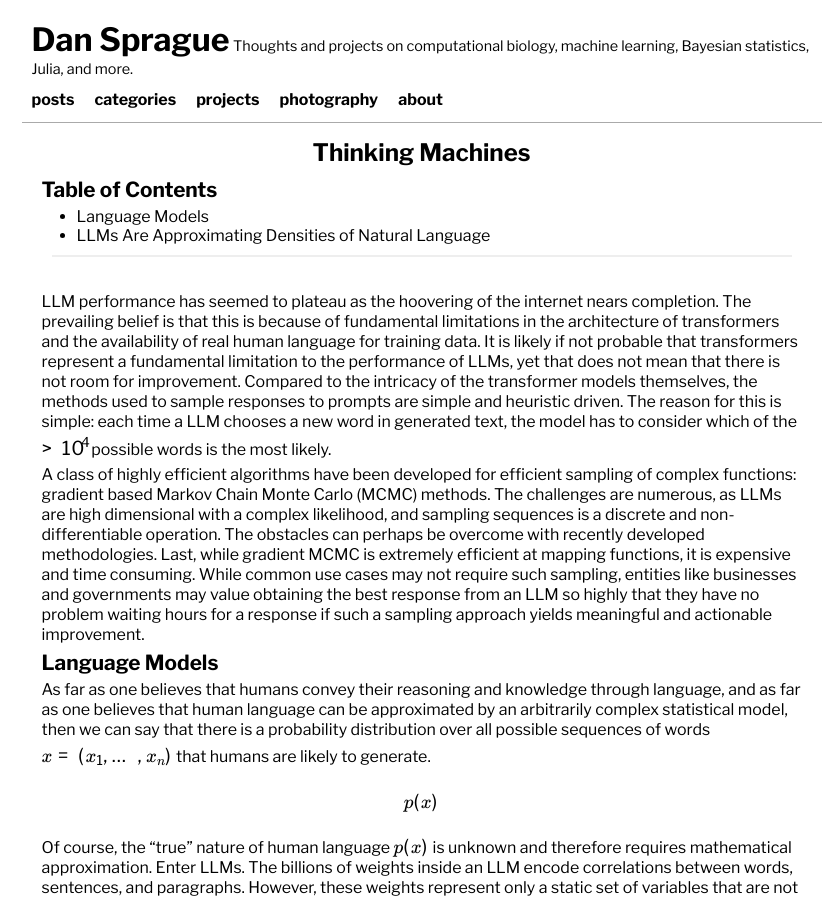
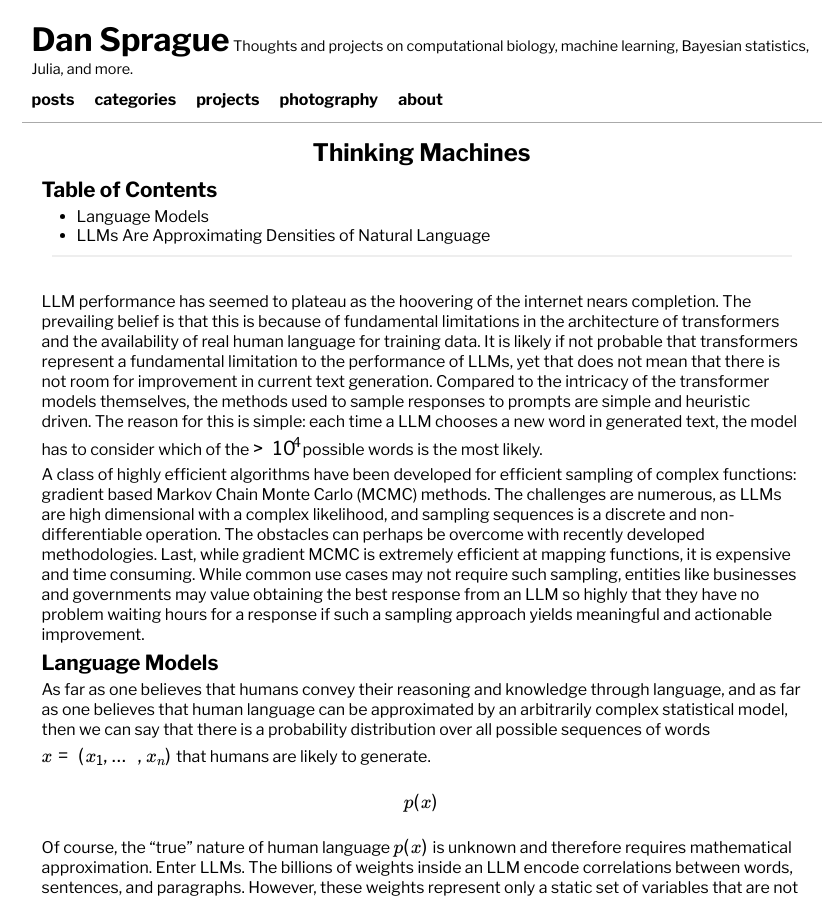
Before and after one commit to dan-sprague/dan-sprague.github.io, a Jekyll site: the page built from _posts/2025-02-02-llmthinking.markdown, in a window 1280 px wide and 900 px high. Shown: the whole window, without its empty margins (211-1050 px from the left). Built offline with Jekyll 4.4.1, drawn with Linux system fonts in a browser that asks for light colours; formulas are drawn with MathJax 3.

Commit message:
fixed bug

```diff
--- a/_posts/2025-02-02-llmthinking.markdown
+++ b/_posts/2025-02-02-llmthinking.markdown
@@ -11,7 +11,7 @@ categories: [Statistical Modeling]
 <hr>
 <br>
 
-LLM performance has seemed to plateau as the hoovering of the internet nears completion. The prevailing belief is that this is because of fundamental limitations in the architecture of transformers and the availability of real human language for training data. It is likely if not probable that transformers represent a fundamental limitation to the performance of LLMs, yet that does not mean that there is not room for improvement. Compared to the intricacy of the transformer models themselves, the methods used to sample responses to prompts are simple and heuristic driven. The reason for this is simple: each time a LLM chooses a new word in generated text, the model has to consider which of the $>10^4$ possible words is the most likely.
+LLM performance has seemed to plateau as the hoovering of the internet nears completion. The prevailing belief is that this is because of fundamental limitations in the architecture of transformers and the availability of real human language for training data. It is likely if not probable that transformers represent a fundamental limitation to the performance of LLMs, yet that does not mean that there is not room for improvement in current text generation. Compared to the intricacy of the transformer models themselves, the methods used to sample responses to prompts are simple and heuristic driven. The reason for this is simple: each time a LLM chooses a new word in generated text, the model has to consider which of the $>10^4$ possible words is the most likely.
 
 A class of highly efficient algorithms have been developed for efficient sampling of complex functions: gradient based Markov Chain Monte Carlo (MCMC) methods. The challenges are numerous, as LLMs are high dimensional with a complex likelihood, and sampling sequences is a discrete and non-differentiable operation. The obstacles can perhaps be overcome with recently developed methodologies. Last, while gradient MCMC is extremely efficient at mapping functions, it is expensive and time consuming. While common use cases may not require such sampling, entities like businesses and governments may value obtaining the best response from an LLM so highly that they have no problem waiting hours for a response if such a sampling approach yields meaningful and actionable improvement.
 
```
